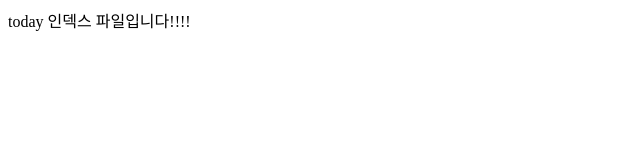
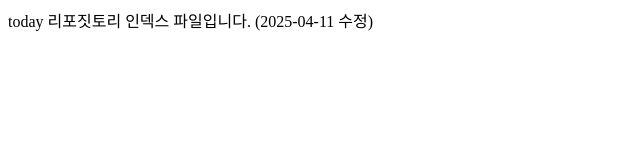
Before and after one commit to hijinny514/today, a plain HTML site: page index.html in a window 1280 px wide. Shown: the whole page, without its empty margins (0-640 px from the left). Drawn offline with Linux system fonts and the light colour scheme.

Commit message:
Update index.html

```diff
--- a/index.html
+++ b/index.html
@@ -6,6 +6,8 @@
     <title>Document</title>
 </head>
 <body>
-    today 인덱스 파일입니다!!!!
+
+    today 리포짓토리 인덱스 파일입니다.
+    (2025-04-11 수정)
 </body>
 </html>
```
